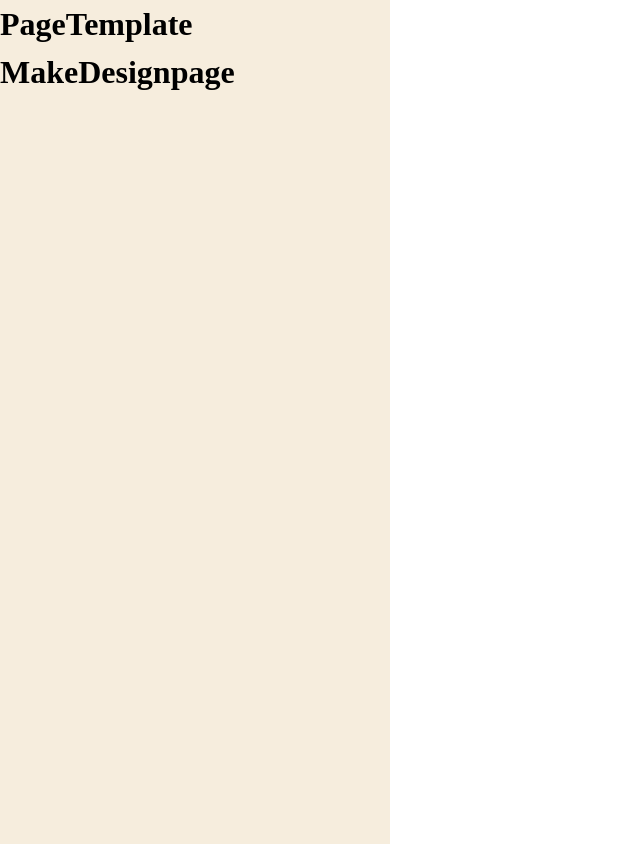
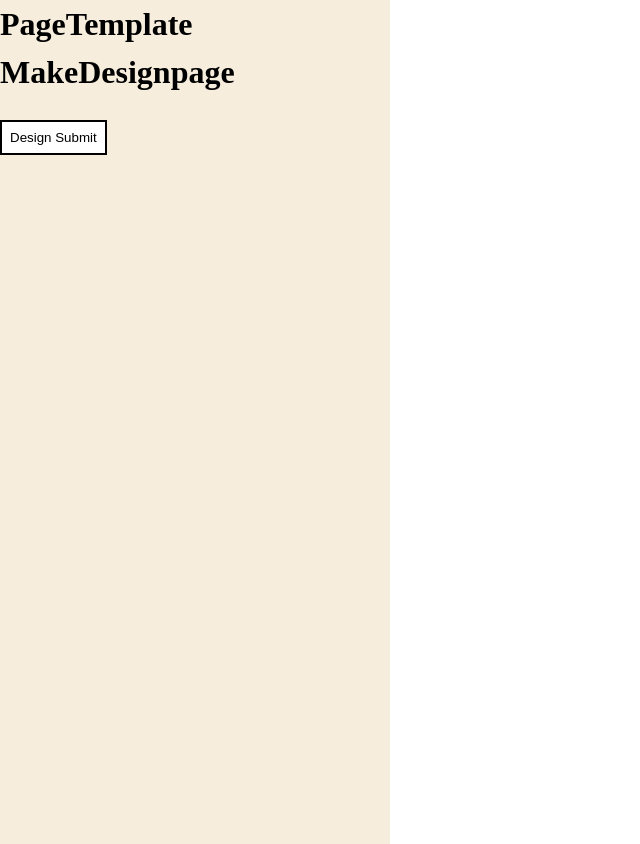
Before and after one commit to devBuzz142/numanku-fe, a React (Create React App) app: page /make/design in a window 1280 px wide. Shown: the whole page, without its empty margins (0-640 px from the left). Built offline with nearby package versions, Linux system fonts and the light colour scheme.

Commit message:
feat: button 스타일링

```diff
--- a/src/pages/MakeDesignPage/MakeDesignPage.jsx
+++ b/src/pages/MakeDesignPage/MakeDesignPage.jsx
@@ -1,8 +1,29 @@
+import styled from '@emotion/styled';
+import { useNavigate } from 'react-router-dom';
+
+const Container = styled.div`
+  button {
+    padding: 8px;
+    border: 2px solid black;
+    background-color: white;
+  }
+`;
+
 const MakeDesignPage = () => {
+  const navigate = useNavigate();
+
+  const handleSubmitClick = () => {
+    navigate('/make/qr');
+  };
+
   return (
-    <div>
+    <Container>
       <h1>MakeDesignpage</h1>
-    </div>
+      <br />
+      <button type="submit" onClick={handleSubmitClick}>
+        Design Submit
+      </button>
+    </Container>
   );
 };
 
--- a/src/pages/MakeInfoPage/MakeInfoPage.jsx
+++ b/src/pages/MakeInfoPage/MakeInfoPage.jsx
@@ -8,6 +8,7 @@ const Container = styled.div`
   }
 
   button {
+    padding: 4px;
     border: 2px solid black;
     background-color: white;
   }
```
